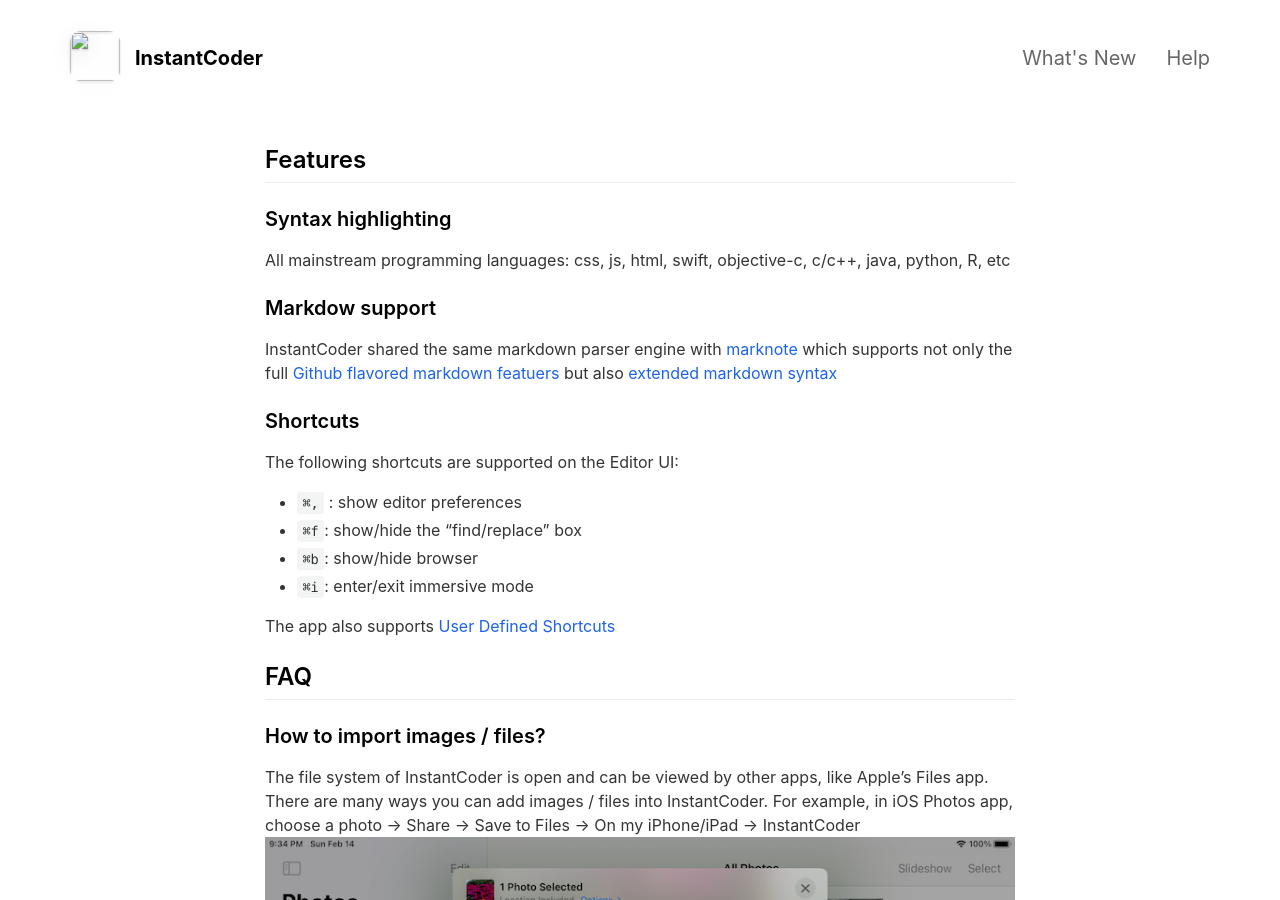
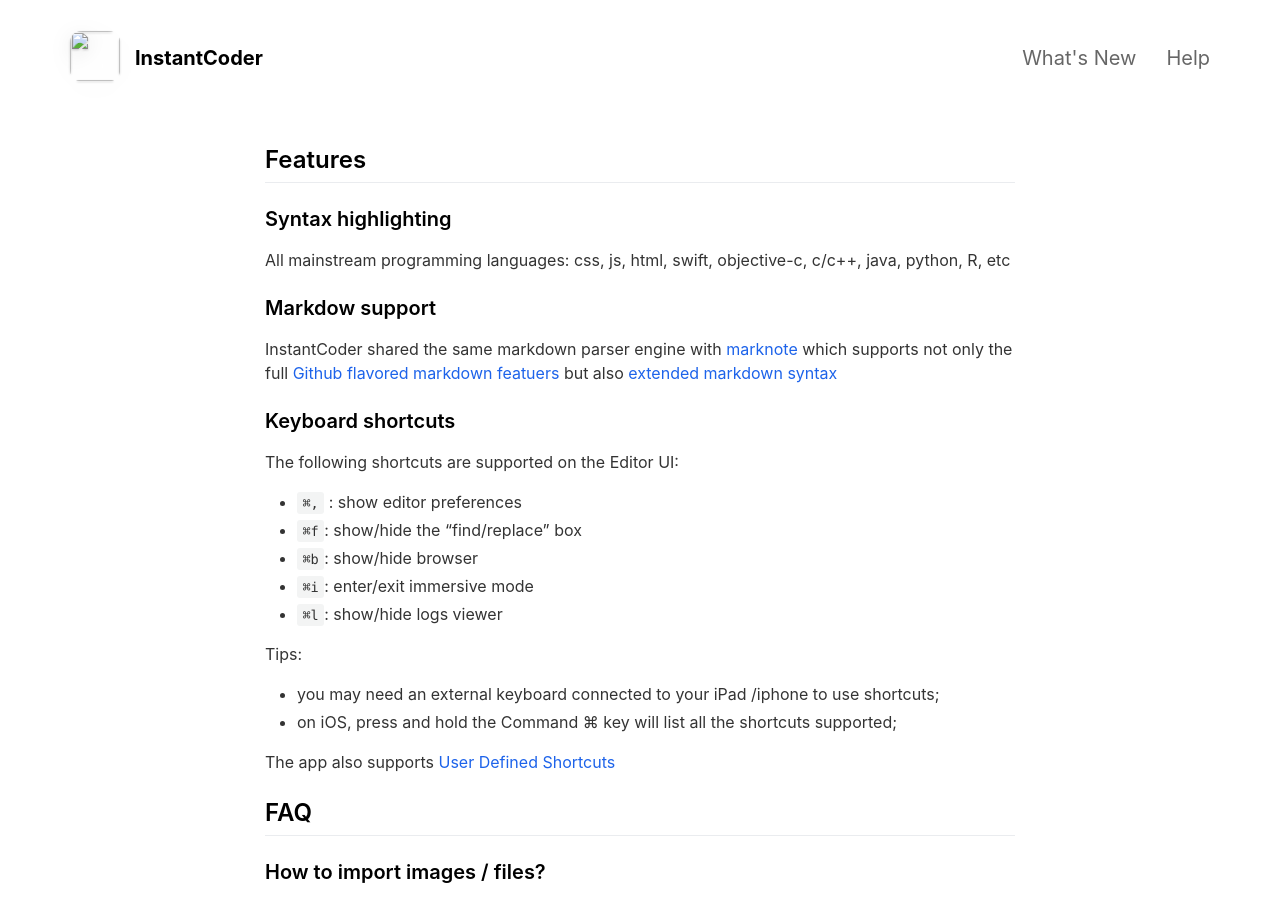
Before and after one commit to marknote/InstantCoder, a Jekyll site: the page built from _pages/help.md, in a window 1280 px wide and 900 px high. Built offline with Jekyll 4.4.1, drawn with Linux system fonts in a browser that asks for light colours; Markdown is read by kramdown in place of the engine named in the settings.

Commit message:
Update help.md

```diff
--- a/_pages/help.md
+++ b/_pages/help.md
@@ -13,13 +13,18 @@ All mainstream programming languages: css, js, html, swift, objective-c, c/c++,
 InstantCoder shared the same markdown parser engine with [marknote](https://marknoteapp.com/) which supports not only the full
 [Github flavored markdown featuers](https://marknoteapp.com/doc/Markdown%20Quick%20Reference) but also [extended markdown syntax](https://marknoteapp.com/doc/extended%20markdown)
 
-### Shortcuts
+### Keyboard shortcuts
 
 The following shortcuts are supported on the Editor UI:
 - `⌘,` : show editor preferences
 - `⌘f`: show/hide the "find/replace" box
 - `⌘b`: show/hide browser
 - `⌘i`: enter/exit immersive mode
+- `⌘l`: show/hide logs viewer
+
+Tips:
+- you may need an external keyboard connected to your iPad /iphone to use shortcuts;
+- on iOS, press and hold the Command ⌘ key will list all the shortcuts supported;
 
 The app also supports [User Defined Shortcuts](../user-defined-shortcuts/)
 
```
